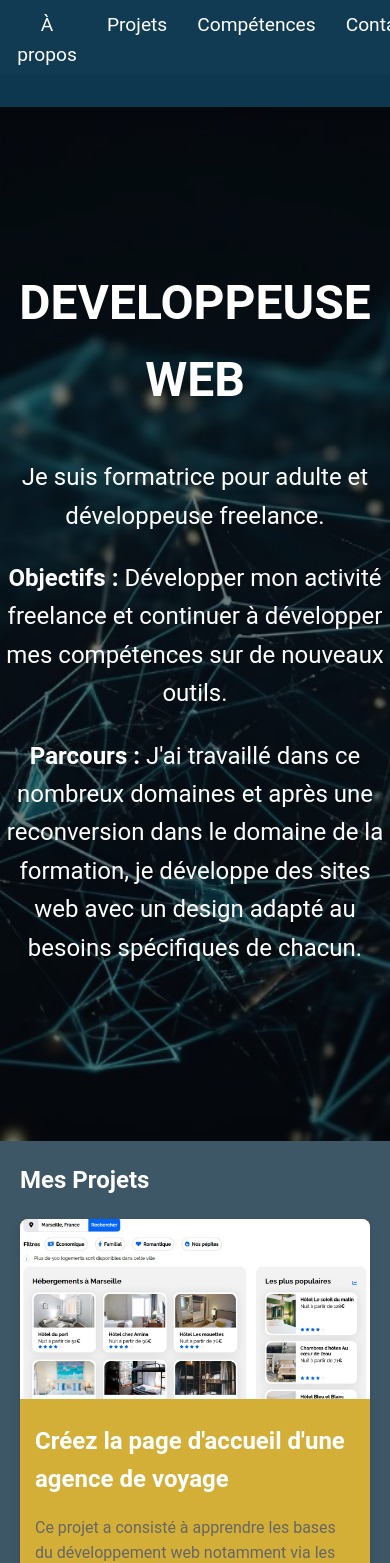
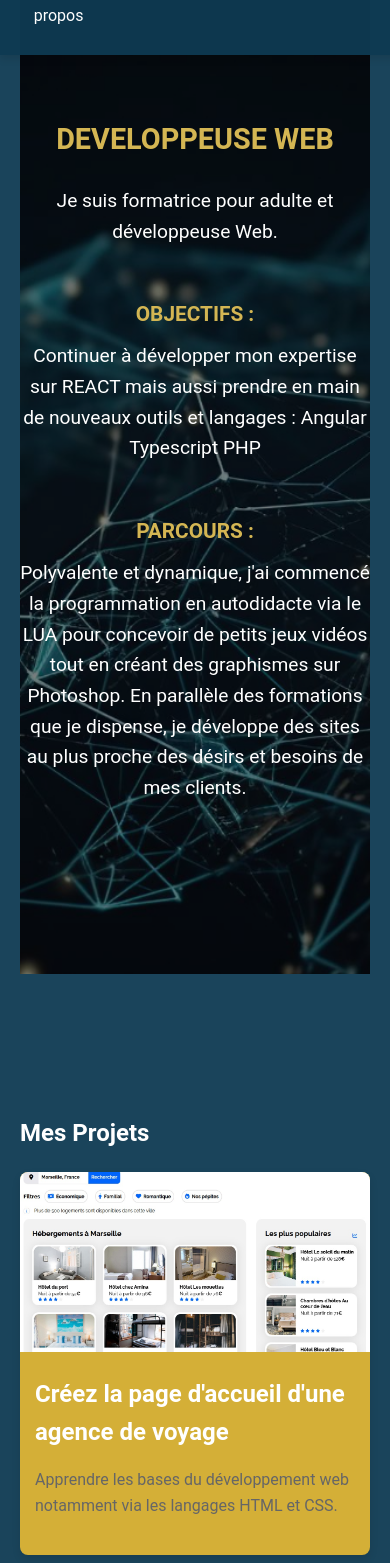
Before and after one commit to Lysenti/mon-portfolio, a React (Create React App) app: page / in a window 390 px wide. Shown: the part 128-1691 px from the top of the page. Built offline with nearby package versions, Linux system fonts and the light colour scheme.

Commit message:
"Retouches CSS responsive"

```diff
--- a/src/App.js
+++ b/src/App.js
@@ -18,4 +18,8 @@ const App = () => {
   );
 };
 
+
+
+
+
 export default App;
--- a/src/components/About.css
+++ b/src/components/About.css
@@ -4,6 +4,7 @@
   background-repeat: no-repeat;
   color: white;
   padding: 150px 0;
+  padding-top: 200px;
   text-align: center;
   position: relative;
   min-height: 400px;
@@ -11,14 +12,22 @@
   }
 
   #about h2 {
-    font-size: 3rem;
+    font-size: 2.5rem;
     text-transform: uppercase;
-    color: white;
+    color: #d4b653;
   }
 
   #about p {
     font-size: 1.5rem;
-    margin-top: 20px;
+    line-height: 1.6;
+    margin-bottom: 20px;
+  }
+
+  #about strong {
+    display: block;
+    margin-bottom: 10px;
+    font-size: 1.3rem;
+    color: #d4b653;
   }
 
   /* Animation slide-in */
@@ -36,8 +45,11 @@
   /* Styles pour les différents blocs avec décalage d'apparition */
   .slide-text {
     opacity: 0;
+    max-width: 900px;
+    margin: 0 auto 30px;
     transform: translateX(-100%);
     animation: slideIn 1s forwards;
+
   }
 
   .slide-1 {
@@ -67,3 +79,41 @@
     position: relative;
     z-index: 2;
   }
+
+
+  @media (max-width: 1470px) {
+    #about {
+        margin: 20px;
+        padding-top: 100px;
+    }
+
+    #about h2 {
+      font-size: 2rem;
+    }
+
+  }
+
+
+  @media (max-width: 725px) {
+    #about {
+        margin: 20px;
+    }
+
+    #about h2 {
+      font-size: 1.8rem;
+    }
+
+    #about p {
+      font-size: 1.2rem;
+    }
+
+  }
+
+
+  @media (max-width: 375px) {
+    #about {
+      margin: 20px;
+      padding-top: 170px;
+
+    }
+  }
--- a/src/components/About.js
+++ b/src/components/About.js
@@ -8,13 +8,13 @@ const About = () => {
     <section id="about" className='container' style={{ backgroundImage: `url(${backgroundImage})` }}>
       <h2>Developpeuse web</h2>
       <p className="slide-text slide-1">
-        Je suis formatrice pour adulte et développeuse freelance.
+        Je suis formatrice pour adulte et développeuse Web.
       </p>
-      <p className="slide-text slide-2">
-        <strong>Objectifs :</strong> Développer mon activité freelance et continuer à développer mes compétences sur de nouveaux outils.
+      <p className="slide-text slide-2"><br />
+        <strong>OBJECTIFS :</strong> Continuer à développer mon expertise sur REACT mais aussi prendre en main de nouveaux outils et langages : Angular  Typescript  PHP
       </p>
-      <p className="slide-text slide-3">
-        <strong>Parcours :</strong> J'ai travaillé dans ce nombreux domaines et après une reconversion dans le domaine de la formation, je développe des sites web avec un design adapté au besoins spécifiques de chacun.
+      <p className="slide-text slide-3"><br />
+        <strong>PARCOURS :</strong> Polyvalente et dynamique, j'ai commencé la programmation en autodidacte via le LUA pour concevoir de petits jeux vidéos tout en créant des graphismes sur Photoshop. En parallèle des formations que je dispense, je développe des sites au plus proche des désirs et besoins de mes clients.
       </p>
     </section>
   );
--- a/src/components/Contact.css
+++ b/src/components/Contact.css
@@ -1,4 +1,5 @@
 #contact {
+  padding-top: 100px;
   padding: 50px 0;
   background-color: rgba(14, 58, 83, 0.95);
   text-align: center;
@@ -8,7 +9,7 @@
   max-width: 600px;
   margin: 0 auto;
   padding: 20px;
-  background-color: white;
+  background-color: #D4AF37;
   border-radius: 8px;
   box-shadow: 0 4px 8px rgba(0, 0, 0, 0.1);
 }
@@ -45,7 +46,7 @@
 
 #contact button {
   padding: 12px 24px;
-  background-color: #d4b653;
+  background-color: rgba(14, 58, 83, 0.95);
   color: white;
   border: none;
   border-radius: 4px;
@@ -56,12 +57,12 @@
 }
 
 #contact button:hover {
-  background-color: #D4AF37;
+  background-color: rgba(52, 170, 164, 0.95);
 }
 
-@media (max-width: 768px) {
+@media (max-width: 725px) {
   #contact form {
-      padding: 15px;
+      margin: 20px;
   }
 
   #contact button {
@@ -69,3 +70,10 @@
       font-size: 1rem;
   }
 }
+
+@media (max-width: 375px) {
+  #contact {
+    margin: 20px;
+
+  }
+}
--- a/src/components/Header.css
+++ b/src/components/Header.css
@@ -2,7 +2,7 @@
 .header {
   background-color: rgba(14, 58, 83, 0.95);
   box-shadow: 0 4px 8px rgba(0, 0, 0, 0.1);
-  padding: 20px;
+  padding: 11px;
   text-align: center;
   box-shadow: 0 4px 8px rgba(0, 0, 0, 0.1);
   position: fixed;
@@ -36,9 +36,46 @@
 
 .header nav ul li a {
   color: white;
-  font-size: 1.2rem;
+  font-size: 1.8rem;
 }
 
 body {
-  padding-top: 100px; /* Ajuster en fonction de la hauteur du header */
+  padding-top: 100px;
 }
+
+/* Pour les écrans de taille intermédiaire */
+@media (max-width: 768px) {
+  .header h1{
+    font-size: 2rem;
+  }
+
+  .header nav ul li a {
+    font-size: 1.3rem;
+  }
+}
+
+
+@media (max-width: 520px) {
+  .header h1{
+    font-size: 2rem;
+  }
+
+  .header nav ul li a {
+    font-size: 1rem;
+  }
+}
+
+/* Pour les petits écrans (comme 375px) */
+@media (max-width: 375px) {
+
+  .header h1 {
+    font-size: 2rem;
+  }
+
+
+  .header nav ul li a {
+    font-size: 0.8rem;
+  }
+
+
+}
--- a/src/components/Modal.css
+++ b/src/components/Modal.css
@@ -199,3 +199,11 @@ h3, h4 {
 .prev-button:hover, .next-button:hover {
   background-color: rgba(0, 0, 0, 0.8);
 }
+
+
+@media (max-width: 375px) {
+  .modal-container {
+    margin: 20px;
+
+  }
+}
--- a/src/components/Projects.css
+++ b/src/components/Projects.css
@@ -1,3 +1,8 @@
+
+#projects {
+  padding-top: 200px;
+  margin-top: -100px;
+}
 
 .project-container {
   max-width: 1440px;
@@ -44,3 +49,10 @@
   color: #666;
   padding: 0 15px 20px;
 }
+
+@media (max-width: 375px) {
+  #projects {
+    padding-top: 350px;
+
+  }
+}
--- a/src/components/Projects.js
+++ b/src/components/Projects.js
@@ -7,8 +7,8 @@ const Projects = () => {
   const projectList = [
     {
       name: 'Créez la page d\'accueil d\'une agence de voyage ',
-      description: 'Ce projet a consisté à apprendre les bases du développement web notamment via les langages HTML et CSS.',
-      problem: 'La prise en main de la maquette figma ainsi que la maitrise la manipulation FLEX et GRID. Gérer l\'adaptation du contenu à la taille de l\'écran.',
+      description: 'Apprendre les bases du développement web notamment via les langages HTML et CSS.',
+      problem: 'La prise en main de la maquette figma ainsi que la maitrise et la manipulation FLEX et GRID. Gérer l\'adaptation du contenu à la taille de l\'écran. Pour ce faire l\'expérimentation, l\'utilisation des outils de développement du navigateur ont été nécessaires.',
       skills: ['HTML', 'CSS'],
       link: 'https://github.com/Lysenti/project1',
       images: [
@@ -20,10 +20,10 @@ const Projects = () => {
     },
     {
       name: 'Créez une page web dynamique avec JavaScript',
-      description: 'Ce projet consistait à créer une page d\'accueil dynamique avec Javascript.',
-      problem: 'Prendre en main la notion d\'API et passer à un nouveau langage. L\'affichage de la modale a nécessité quelques temps d\'adaptation.',
+      description: 'Créer une page d\'accueil dynamique avec Javascript.',
+      problem: 'Prendre en main la notion d\'API et passer à un nouveau langage. L\'affichage de la modale a nécessité quelques temps d\'adaptation. Ce projet a nécessité la lecture de documentations et livres relatifs à ce nouveau langage, implémenter des logs afin de comprendre les disfonctionnements rencontrés.',
       skills: ['Javascript'],
-      link: 'https://github.com/Lysenti/project2',
+      link: 'https://github.com/Lysenti/projet_3',
       images: [
         require('../assets/images/projet2_1.jpg'),
         require('../assets/images/projet2_2.jpg'),
@@ -33,10 +33,10 @@ const Projects = () => {
     },
     {
       name: 'Débuggez et optimisez un site de photographe',
-      description: 'Ce projet a consisté à analyser les erreurs dans le code préalablement fourni, constater les dysfonctionnements et mettre en place des correctifs avec des améliorations pour le référencement et l\'affichage des images.',
-      problem: 'J’ai rencontré des difficultés avec la gestion du DOM, mais j’ai appris à manipuler JavaScript efficacement.',
-      skills: ['HTML', 'CSS', 'JavaScript'],
-      link: 'https://github.com/Lysenti/project1',
+      description: 'Analyser les erreurs dans le code préalablement fourni, constater les dysfonctionnements et mettre en place des correctifs avec des améliorations pour le référencement et l\'affichage des images.',
+      problem: 'Analyser et comprendre un code préexistant, implémenter des logs afin d\'identifier les dysfonctionnements en prenant connaissance des différentes ressources sur le web',
+      skills: ['HTML', 'CSS'],
+      link: 'https://github.com/Lysenti/projet_4',
       images: [
         require('../assets/images/projet3_1.jpg'),
         require('../assets/images/projet3_2.jpg'),
@@ -45,10 +45,10 @@ const Projects = () => {
     },
     {
       name: 'Créez une application web de location immobilière avec React',
-      description: 'Ce projet consistait à créer une page d\'accueil dynamique avec HTML et CSS.',
-      problem: 'Problèmes d\'alignement et compatibilité cross-browser.',
-      skills: ['HTML', 'CSS'],
-      link: 'https://github.com/Lysenti/project2',
+      description: 'Développer une application à partir d\'une maquette figma',
+      problem: 'S\'adapter à un nouvel outil et une nouvelle structuration du code en utilisant notamment React Router. Utilisation de ressources trouvées sur le web ainsi qu\'une expérimentation active avec le recours aux logs et à la console du navigateur pour comprendre les erreurs.',
+      skills: ['Javascript' , 'REACT'],
+      link: 'https://github.com/Lysenti/projet_5',
       images: [
         require('../assets/images/projet4_1.jpg'),
         require('../assets/images/projet4_2.jpg'),
@@ -57,10 +57,10 @@ const Projects = () => {
     },
     {
       name: 'Développez le back-end d\'un site de notation de livres',
-      description: 'Ce projet a consisté à apprendre les bases du développement web.',
-      problem: 'J’ai rencontré des difficultés avec la gestion du DOM, mais j’ai appris à manipuler JavaScript efficacement.',
-      skills: ['HTML', 'CSS', 'JavaScript'],
-      link: 'https://github.com/Lysenti/project1',
+      description: 'Implémenter une logique de base de données selon un cahier des charges.',
+      problem: 'Comprendre le fonctionnement d\'une base de donnée avec les outils Express, MongoDB. Prise en main de la notion de Middleware et des opérations CRUD. Pour ce faire : pratique, expérimentation, tests, logs.',
+      skills: ['JavaScript'],
+      link: 'https://github.com/Lysenti/vieux-grimoire-app',
       images: [
         require('../assets/images/projet5_1.jpg'),
         require('../assets/images/projet5_2.jpg'),
--- a/src/components/Skills.js
+++ b/src/components/Skills.js
@@ -1,5 +1,4 @@
 import React from 'react';
-import { useInView } from 'react-intersection-observer';
 import './Skills.css';
 
 const Skills = () => {
@@ -17,7 +16,7 @@ const Skills = () => {
   return (
     <section id="skills" className="container">
       <div className="container">
-        <h2>Compétences</h2>
+        <h2>COMPETENCES  :</h2>
         <ul>
           {skills.map((skill, index) => (
             <li key={index}>
@@ -33,20 +32,6 @@ const Skills = () => {
   );
 };
 
-const SkillItem = ({ skill }) => {
-  const { ref, inView } = useInView({
-    triggerOnce: true,  // L'animation se déclenche une fois
-    threshold: 0.1,     // L'élément est visible à 10%
-  });
 
-  return (
-    <li ref={ref} className={`skill-item ${inView ? 'visible' : ''}`}>
-      <strong>{skill.name}</strong>
-      <div className="progress-bar">
-        <span style={{ width: inView ? skill.level : '0%' }}></span>
-      </div>
-    </li>
-  );
-};
 
 export default Skills;
--- a/src/global.css
+++ b/src/global.css
@@ -8,7 +8,7 @@ body {
   margin: 0;
   font-family: 'Roboto', sans-serif;
   color: #333;
-  background-color: rgba(51, 79, 95, 0.95);
+  background-color: rgba(14, 58, 83, 0.95);
   line-height: 1.6;
 }
 
```
Also changed, not shown: src/components/Skills.css (+23 -25 lines).
